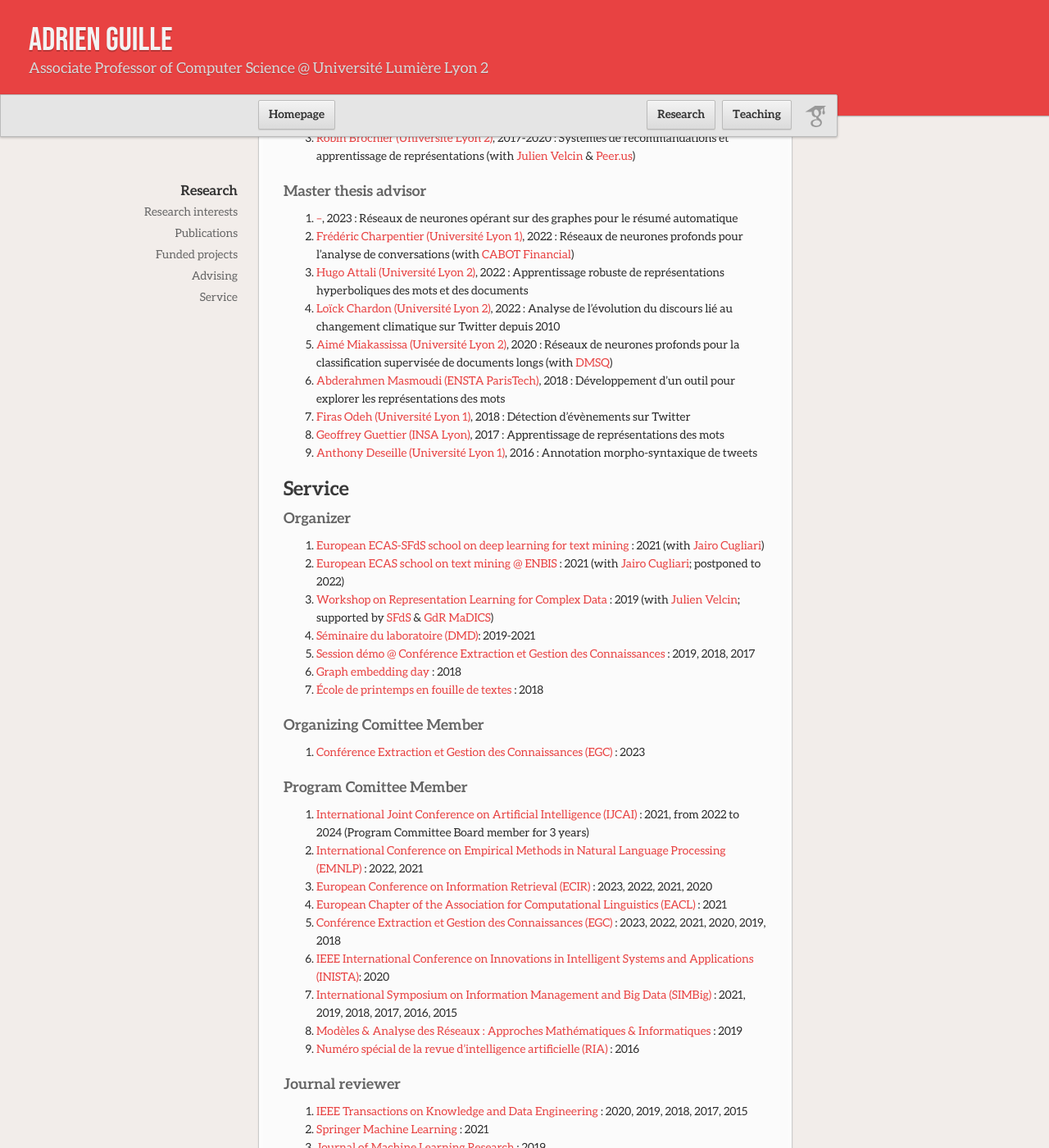
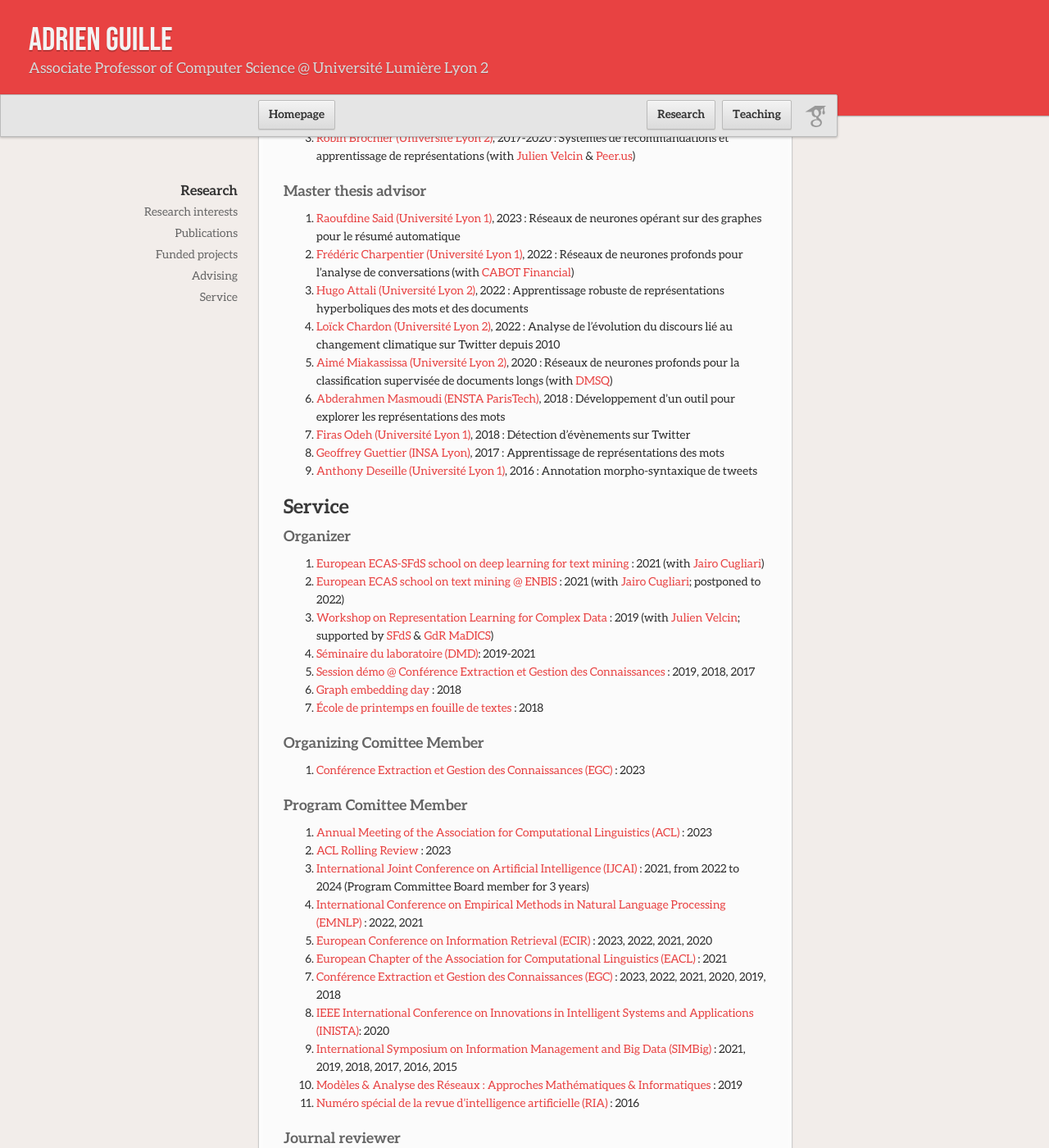
Before and after one commit to AdrienGuille/adrienguille.github.io, a Jekyll site: the page built from research.md, in a window 1280 px wide and 1400 px high, scrolled down 1069 px. Shown: the whole window at 82% size. Built offline with Jekyll 4.4.1, drawn with Linux system fonts in a browser that asks for light colours; our own code applies the rules of GitHub Pages for plain Markdown files.

Commit message:
Update research.md

```diff
--- a/research.md
+++ b/research.md
@@ -36,7 +36,7 @@ See the [dedicated page](publications.md) or my [Google Scholar profile](https:/
 
 ### Master thesis advisor
 
-- [--](#), 2023 : Réseaux de neurones opérant sur des graphes pour le résumé automatique
+- [Raoufdine Said (Université Lyon 1)](#), 2023 : Réseaux de neurones opérant sur des graphes pour le résumé automatique
 - [Frédéric Charpentier (Université Lyon 1)](#), 2022 : Réseaux de neurones profonds pour l'analyse de conversations (with [CABOT Financial](https://www.cabotfinancial.fr))
 - [Hugo Attali (Université Lyon 2)](#), 2022 : Apprentissage robuste de représentations hyperboliques des mots et des documents
 - [Loïck Chardon (Université Lyon 2)](#), 2022 : Analyse de l'évolution du discours lié au changement climatique sur Twitter depuis 2010
@@ -64,6 +64,8 @@ See the [dedicated page](publications.md) or my [Google Scholar profile](https:/
 
 ### Program Comittee Member
 
+- [Annual Meeting of the Association for Computational Linguistics (ACL)](#) : 2023
+- [ACL Rolling Review](#) : 2023
 - [International Joint Conference on Artificial Intelligence (IJCAI)](#) : 2021, from 2022 to 2024 (Program Committee Board member for 3 years)
 - [International Conference on Empirical Methods in Natural Language Processing (EMNLP)](#) : 2022, 2021
 - [European Conference on Information Retrieval (ECIR)](#) : 2023, 2022, 2021, 2020
```
